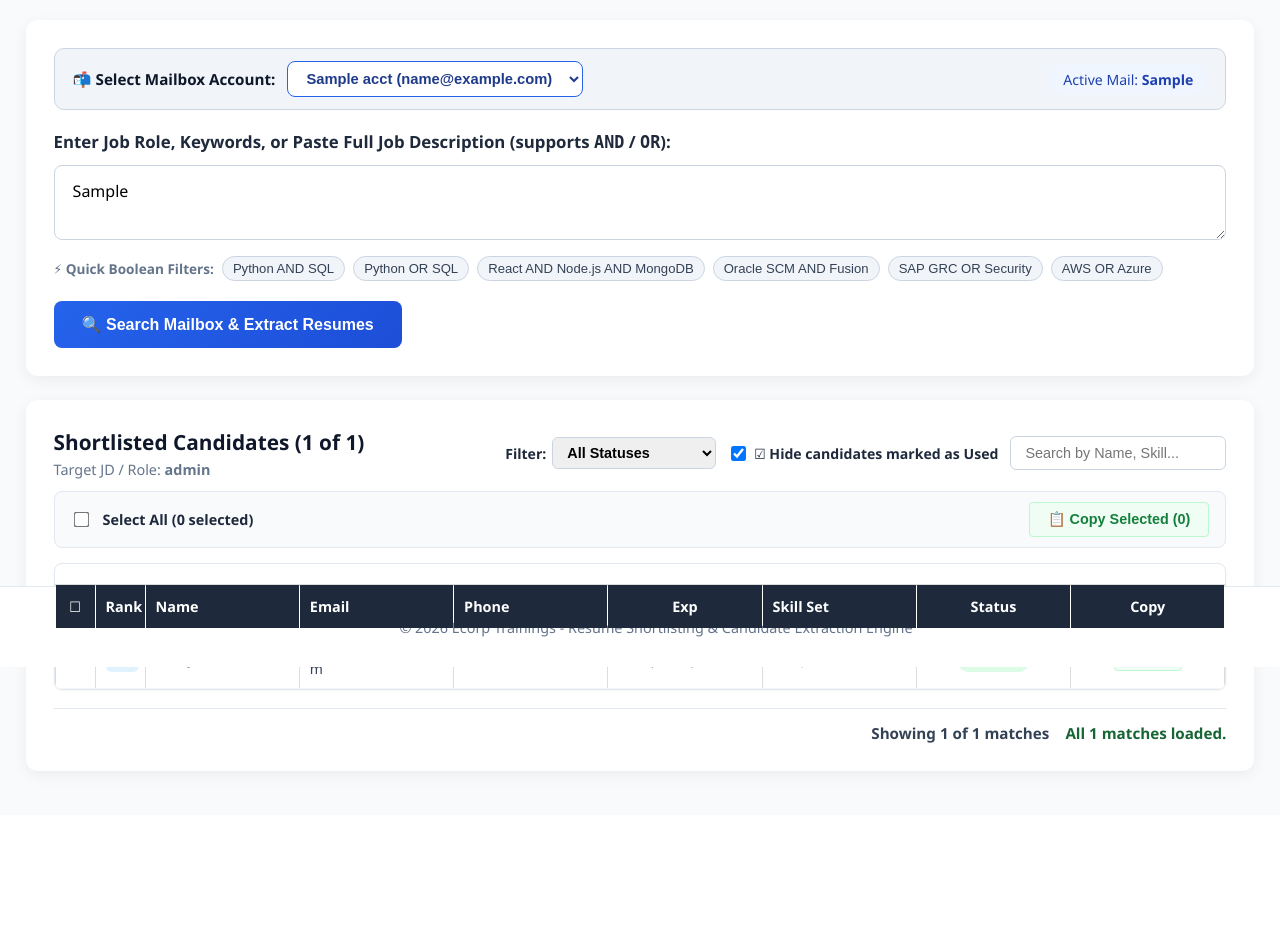
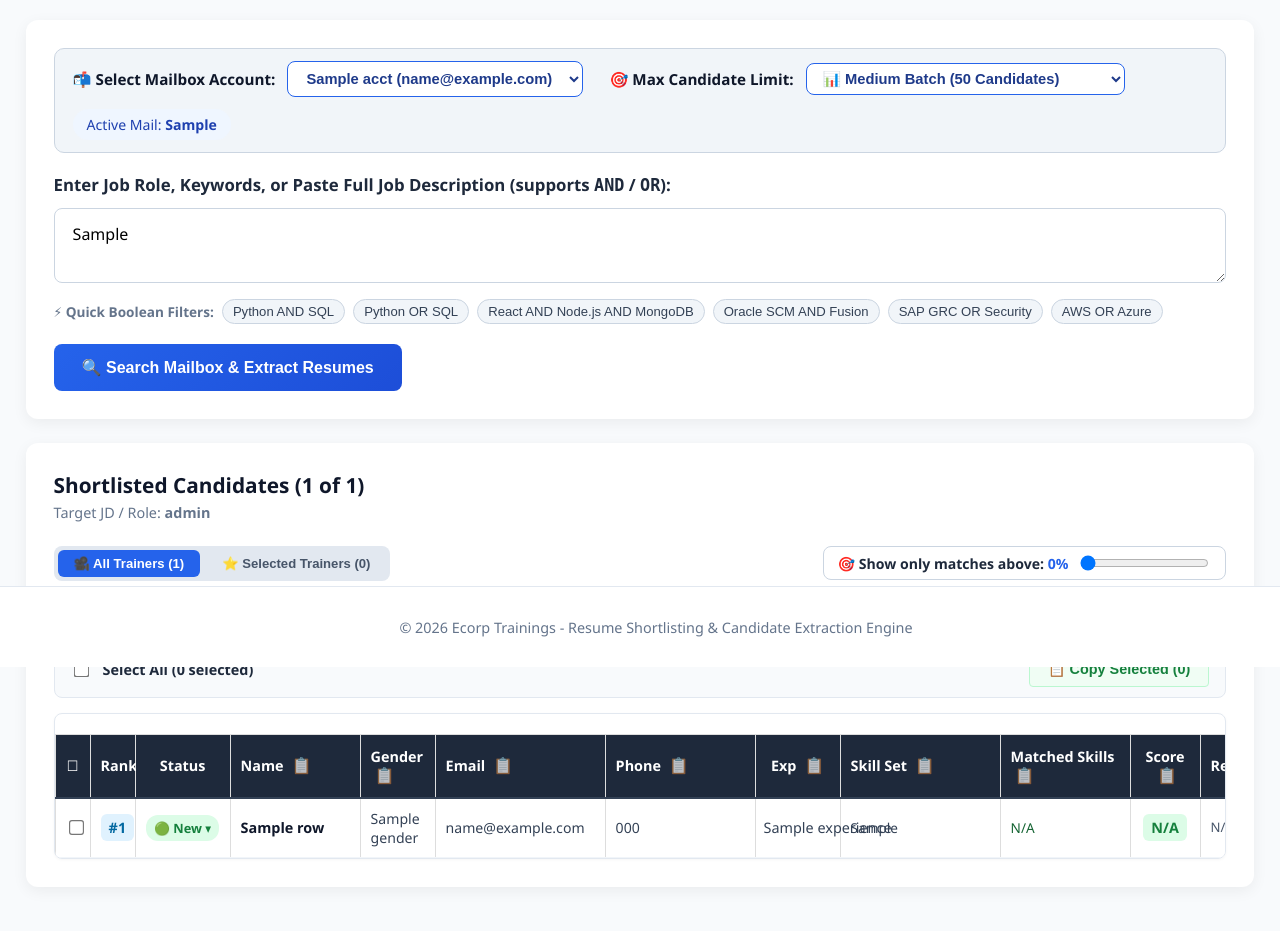
Before and after one commit to kumarecorp-debug/Resume-Shortlisting, a Flask app: template USA-Resume-Shortlisting-main/templates/process.jinja in a window 1280 px wide. Shown: the part 133-1064 px from the top of the page. Before the commit the page ends 910 px from the top, so only its background shows below. Run offline with Flask 3, Linux system fonts and the light colour scheme; the template is opened without the code that fills it: most values are stand-ins (such as "Sample title", 1, 10 or a date in 2020).

Commit message:
fix: restore max candidates limit dropdown, column copy icons, fix overlapping text, and resolve Gemini AI model errors

```diff
--- a/USA-Resume-Shortlisting-main/app.py
+++ b/USA-Resume-Shortlisting-main/app.py
@@ -234,7 +234,8 @@ def process():
                 page_size=25
             )
 
-        df = execute_full_candidate_search(job_query, selected_account, max_candidates=50)
+        max_candidates = int(request.form.get('max_candidates', 50))
+        df = execute_full_candidate_search(job_query, selected_account, max_candidates=max_candidates)
 
         if df.empty:
             flash(f'No candidate resumes found for "{job_query}" in mailbox {selected_account}. Try broader search terms.', 'error')
@@ -248,7 +249,7 @@ def process():
                 columns=[],
                 search_id=None,
                 total_matches=0,
-                page_size=25
+                max_candidates=max_candidates
             )
 
         # Attach persistent candidate status from Supabase
@@ -275,17 +276,12 @@ def process():
                 user_email=user_email,
                 mailbox_account=selected_account,
                 job_description=job_query,
-                batch_size=25,
+                batch_size=max_candidates,
                 results_count=total_matches,
                 candidates_seen=cand_list
             )
         except Exception as e_hist:
             logging.warning(f"Error saving search history: {e_hist}")
-
-        # Cache all records for pagination
-        db.cache_search_results(search_id, all_records)
-        page_size = 25
-        table_data = all_records[:page_size]
 
         return render_template(
             'process.jinja',
@@ -293,11 +289,11 @@ def process():
             job_role=job_query,
             selected_account=selected_account,
             available_accounts=available_accounts,
-            table_data=table_data,
+            table_data=all_records,
             columns=columns_order,
             search_id=search_id,
             total_matches=total_matches,
-            page_size=page_size
+            max_candidates=max_candidates
         )
 
     selected_account = request.args.get('account_email') or session.get('selected_account', default_account)
--- a/USA-Resume-Shortlisting-main/static/js/pagination.js
+++ b/USA-Resume-Shortlisting-main/static/js/pagination.js
@@ -27,13 +27,41 @@ document.addEventListener('DOMContentLoaded', function () {
         state.jobQuery = metaContainer.getAttribute('data-job-query') || '';
         state.mailbox = metaContainer.getAttribute('data-mailbox') || '';
         state.total = parseInt(metaContainer.getAttribute('data-total') || '0', 10);
-        state.offset = parseInt(metaContainer.getAttribute('data-offset') || '25', 10);
-        state.limit = parseInt(metaContainer.getAttribute('data-limit') || '25', 10);
     }
 
-    updatePaginationUI();
     applyTableFilters();
 });
+
+// ============================================================
+// COLUMN COPY FUNCTIONALITY
+// ============================================================
+function copyColumnData(columnName, cellIndex) {
+    const visibleRows = Array.from(document.querySelectorAll('#table-body tr'))
+        .filter(r => r.style.display !== 'none');
+
+    if (visibleRows.length === 0) {
+        showToast('⚠️ No visible rows to copy.', true);
+        return;
+    }
+
+    const values = visibleRows.map(row => {
+        const cell = row.cells[cellIndex - 1]; // 1-indexed to 0-indexed
+        return cell ? cell.textContent.trim() : '';
+    }).filter(val => val.length > 0 && val !== 'N/A');
+
+    if (values.length === 0) {
+        showToast(`⚠️ No ${columnName} data found to copy.`, true);
+        return;
+    }
+
+    const copyText = values.join('\n');
+    navigator.clipboard.writeText(copyText).then(() => {
+        showToast(`📋 Copied ${values.length} ${columnName} entries to clipboard!`, false);
+    }).catch(err => {
+        console.error('Column copy failed:', err);
+        showToast('❌ Failed to copy to clipboard.', true);
+    });
+}
 
 // ============================================================
 // PAGINATION ("LOAD MORE") LOGIC
@@ -433,12 +461,32 @@ function toggleSelectAll(masterCb) {
     onTrainerSelectChange();
 }
 
+let currentTab = 'all';
+
+function switchTrainerTab(tab) {
+    currentTab = tab;
+    const tabAll = document.getElementById('tab-all-trainers');
+    const tabSel = document.getElementById('tab-selected-trainers');
+
+    if (tab === 'all') {
+        if (tabAll) { tabAll.style.background = '#2563eb'; tabAll.style.color = '#ffffff'; }
+        if (tabSel) { tabSel.style.background = 'transparent'; tabSel.style.color = '#475569'; }
+    } else {
+        if (tabSel) { tabSel.style.background = '#2563eb'; tabSel.style.color = '#ffffff'; }
+        if (tabAll) { tabAll.style.background = 'transparent'; tabAll.style.color = '#475569'; }
+    }
+
+    applyTableFilters();
+}
+
 function onTrainerSelectChange() {
     const checked = document.querySelectorAll('.trainer-checkbox:checked');
     const badge = document.getElementById('selected-count-badge');
+    const tabBadge = document.getElementById('tab-selected-count');
     const copyBtn = document.getElementById('btn-copy-selected');
 
     if (badge) badge.textContent = checked.length;
+    if (tabBadge) tabBadge.textContent = checked.length;
     if (copyBtn) copyBtn.textContent = `📋 Copy Selected (${checked.length})`;
 }
 
@@ -446,6 +494,7 @@ function applyTableFilters() {
     const statusFilter = document.getElementById('status-filter-select')?.value || 'all';
     const hideUsed = document.getElementById('chk-hide-used')?.checked ?? true;
     const textFilter = document.getElementById('filter-box')?.value.toLowerCase().trim() || '';
+    const minScore = parseInt(document.getElementById('score-slider')?.value || '0', 10);
 
     const rows = document.querySelectorAll('#table-body tr');
     let visibleCount = 0;
@@ -453,9 +502,27 @@ function applyTableFilters() {
     rows.forEach(row => {
         const status = row.getAttribute('data-status') || 'new';
         const rowText = row.textContent.toLowerCase();
+        const cb = row.querySelector('.trainer-checkbox');
+        const isChecked = cb && cb.checked;
 
+        // Tab filter
+        let showByTab = true;
+        if (currentTab === 'selected' && !isChecked) {
+            showByTab = false;
+        }
+
+        // Score filter
+        let showByScore = true;
+        if (minScore > 0) {
+            const scoreText = row.cells[10] ? row.cells[10].textContent.replace(/[^\d]/g, '') : '';
+            const scoreVal = parseInt(scoreText || '0', 10);
+            if (scoreVal < minScore) {
+                showByScore = false;
+            }
+        }
+
+        // Status filter
         let showByStatus = true;
-
         if (hideUsed && status === 'used') {
             showByStatus = false;
         } else if (statusFilter === 'new' && status !== 'new') {
@@ -468,7 +535,7 @@ function applyTableFilters() {
 
         let showByText = !textFilter || rowText.includes(textFilter);
 
-        if (showByStatus && showByText) {
+        if (showByTab && showByScore && showByStatus && showByText) {
             row.style.display = '';
             visibleCount++;
         } else {
@@ -479,5 +546,47 @@ function applyTableFilters() {
     const visibleBadge = document.getElementById('visible-count');
     if (visibleBadge) visibleBadge.textContent = visibleCount;
 
-    onTrainerSelectChange();
+    const checked = document.querySelectorAll('.trainer-checkbox:checked');
+    const tabBadge = document.getElementById('tab-selected-count');
+    if (tabBadge) tabBadge.textContent = checked.length;
 }
+
+function downloadCSV() {
+    const visibleRows = Array.from(document.querySelectorAll('#table-body tr'))
+        .filter(r => r.style.display !== 'none');
+
+    if (visibleRows.length === 0) {
+        showToast('⚠️ No visible candidate rows to export.', true);
+        return;
+    }
+
+    const headers = ["Rank", "Status", "Name", "Gender", "Email", "Phone", "Experience", "Skill Set", "Matched Skills", "Match Score", "Match Reason"];
+    const csvLines = [headers.join(",")];
+
+    visibleRows.forEach(row => {
+        const rowData = [
+            `"${(row.cells[1]?.textContent.trim() || '').replace(/"/g, '""')}"`,
+            `"${(row.getAttribute('data-status') || '').replace(/"/g, '""')}"`,
+            `"${(row.cells[3]?.textContent.trim() || '').replace(/"/g, '""')}"`,
+            `"${(row.cells[4]?.textContent.trim() || '').replace(/"/g, '""')}"`,
+            `"${(row.cells[5]?.textContent.trim() || '').replace(/"/g, '""')}"`,
+            `"${(row.cells[6]?.textContent.trim() || '').replace(/"/g, '""')}"`,
+            `"${(row.cells[7]?.textContent.trim() || '').replace(/"/g, '""')}"`,
+            `"${(row.cells[8]?.textContent.trim() || '').replace(/"/g, '""')}"`,
+            `"${(row.cells[9]?.textContent.trim() || '').replace(/"/g, '""')}"`,
+            `"${(row.cells[10]?.textContent.trim() || '').replace(/"/g, '""')}"`,
+            `"${(row.cells[11]?.textContent.trim() || '').replace(/"/g, '""')}"`
+        ];
+        csvLines.push(rowData.join(","));
+    });
+
+    const csvBlob = new Blob([csvLines.join("\n")], { type: "text/csv;charset=utf-8;" });
+    const url = URL.createObjectURL(csvBlob);
+    const link = document.createElement("a");
+    link.setAttribute("href", url);
+    link.setAttribute("download", `Shortlisted_Candidates_${new Date().toISOString().slice(0,10)}.csv`);
+    document.body.appendChild(link);
+    link.click();
+    document.body.removeChild(link);
+    showToast(`📥 Exported ${visibleRows.length} candidates to CSV!`, false);
+}
--- a/USA-Resume-Shortlisting-main/templates/process.jinja
+++ b/USA-Resume-Shortlisting-main/templates/process.jinja
@@ -401,6 +401,14 @@
                             </option>
                         {% endfor %}
                     </select>
+
+                    <label for="max_candidates" style="margin-left: 14px;">🎯 Max Candidate Limit:</label>
+                    <select name="max_candidates" id="max_candidates" form="search-form" class="account-dropdown" style="padding: 6px 12px;">
+                        <option value="25" {% if max_candidates == 25 %}selected{% endif %}>⚡ Fast Batch (25 Candidates)</option>
+                        <option value="50" {% if max_candidates == 50 or not max_candidates %}selected{% endif %}>📊 Medium Batch (50 Candidates)</option>
+                        <option value="100" {% if max_candidates == 100 %}selected{% endif %}>🚀 Large Batch (100 Candidates)</option>
+                        <option value="200" {% if max_candidates == 200 %}selected{% endif %}>🔥 Full Scanning (All ~200 Candidates)</option>
+                    </select>
                 </div>
                 <div class="account-badge">
                     <span>Active Mail: <strong id="active-mail-label">{{ selected_account }}</strong></span>
@@ -464,17 +472,27 @@
                             </p>
                         {% endif %}
                     </div>
-                    <div style="display: flex; gap: 12px; align-items: center; flex-wrap: wrap;">
+
+                    <!-- Tabs, Slider & Filters Toolbar -->
+                    <div style="display: flex; gap: 12px; align-items: center; flex-wrap: wrap; width: 100%; justify-content: space-between; margin-top: 10px;">
+                        <div style="display: flex; gap: 6px; background: #e2e8f0; padding: 4px; border-radius: 8px;">
+                            <button type="button" id="tab-all-trainers" class="chip-btn" onclick="switchTrainerTab('all')" style="background: #2563eb; color: white; border: none; font-weight: 700; padding: 6px 16px; border-radius: 6px;">🎥 All Trainers ({{ table_data|length }})</button>
+                            <button type="button" id="tab-selected-trainers" class="chip-btn" onclick="switchTrainerTab('selected')" style="background: transparent; color: #475569; border: none; font-weight: 600; padding: 6px 16px; border-radius: 6px;">⭐ Selected Trainers (<span id="tab-selected-count">0</span>)</button>
+                        </div>
+
+                        <div class="slider-box" style="display: flex; align-items: center; gap: 10px; background: #ffffff; border: 1.5px solid #cbd5e1; padding: 6px 14px; border-radius: 8px;">
+                            <label for="score-slider" style="font-weight: 600; font-size: 0.88rem; color: #1e293b; white-space: nowrap;">🎯 Show only matches above: <span id="score-slider-val" style="color: #2563eb; font-weight: 700;">0%</span></label>
+                            <input type="range" id="score-slider" min="0" max="100" value="0" step="5" oninput="document.getElementById('score-slider-val').textContent = this.value + '%'; applyTableFilters();" style="cursor: pointer;">
+                        </div>
+
+                        <div style="display: flex; align-items: center; gap: 10px;">
                             <!-- Status Filter Dropdown -->
-                        <div style="display: flex; align-items: center; gap: 6px;">
-                            <label for="status-filter-select" style="font-weight: 600; font-size: 0.88rem; color: #1e293b; white-space: nowrap;">Filter:</label>
                             <select id="status-filter-select" onchange="applyTableFilters()" class="filter-input" style="padding: 6px 10px; font-weight: 600; cursor: pointer;">
                                 <option value="all">All Statuses</option>
                                 <option value="new">New Only 🟢</option>
                                 <option value="used">Used Only 🔵</option>
                                 <option value="not_used">Not Used Only 🟡</option>
                             </select>
-                        </div>
 
                             <!-- Hide Used Checkbox -->
                             <label style="display: inline-flex; align-items: center; gap: 6px; font-weight: 600; color: #1e293b; font-size: 0.88rem; cursor: pointer;">
@@ -482,12 +500,15 @@
                                 <span>☑ Hide candidates marked as Used</span>
                             </label>
 
-                        <input type="text" id="filter-box" class="filter-input" placeholder="Search by Name, Skill..." oninput="applyTableFilters()">
+                            <input type="text" id="filter-box" class="filter-input" placeholder="Search by Name, Skill..." oninput="applyTableFilters()" style="width: 200px;">
+
+                            <button type="button" class="btn-download" onclick="downloadCSV()" style="display: inline-flex; align-items: center; gap: 6px;">Download CSV 📥</button>
+                        </div>
                     </div>
                 </div>
 
                 <!-- Bulk Actions Toolbar -->
-                <div class="bulk-bar" style="display: flex; align-items: center; justify-content: space-between; flex-wrap: wrap; gap: 12px; background: #f8fafc; border: 1.5px solid #e2e8f0; padding: 10px 16px; border-radius: 8px; margin-bottom: 14px;">
+                <div class="bulk-bar" style="display: flex; align-items: center; justify-content: space-between; flex-wrap: wrap; gap: 12px; background: #f8fafc; border: 1.5px solid #e2e8f0; padding: 10px 16px; border-radius: 8px; margin-bottom: 14px; margin-top: 14px;">
                     <div style="display: flex; align-items: center; gap: 12px;">
                         <input type="checkbox" id="select-all-checkbox" onchange="toggleSelectAll(this)" title="Select All" style="cursor: pointer; transform: scale(1.2);">
                         <span style="font-weight: 700; color: #1e293b; font-size: 0.9rem;">Select All (<span id="selected-count-badge">0</span> selected)</span>
@@ -498,18 +519,22 @@
                 </div>
 
                 <div class="table-wrapper">
-                    <table class="results-table" id="results-table">
+                    <table class="results-table" id="results-table" style="min-width: 1250px;">
                         <thead>
                             <tr>
-                                <th style="text-align: center; width: 40px;">☐</th>
-                                <th style="text-align: center; width: 50px;">Rank</th>
-                                <th>Name</th>
-                                <th>Email</th>
-                                <th>Phone</th>
-                                <th style="text-align: center;">Exp</th>
-                                <th>Skill Set</th>
-                                <th style="text-align: center;">Status</th>
-                                <th style="text-align: center;">Copy</th>
+                                <th style="text-align: center; width: 35px;">☐</th>
+                                <th style="text-align: center; width: 45px;">Rank</th>
+                                <th style="text-align: center; width: 95px;">Status</th>
+                                <th style="width: 130px;">Name <button type="button" class="copy-btn" onclick="copyColumnData('Name', 4)" title="Copy all visible Names">📋</button></th>
+                                <th style="width: 75px;">Gender <button type="button" class="copy-btn" onclick="copyColumnData('Gender', 5)" title="Copy all visible Genders">📋</button></th>
+                                <th style="width: 170px;">Email <button type="button" class="copy-btn" onclick="copyColumnData('Email', 6)" title="Copy all visible Emails">📋</button></th>
+                                <th style="width: 150px;">Phone <button type="button" class="copy-btn" onclick="copyColumnData('Phone', 7)" title="Copy all visible Phone Numbers">📋</button></th>
+                                <th style="text-align: center; width: 85px;">Exp <button type="button" class="copy-btn" onclick="copyColumnData('Experience', 8)" title="Copy all visible Experience">📋</button></th>
+                                <th style="width: 160px;">Skill Set <button type="button" class="copy-btn" onclick="copyColumnData('Skill Set', 9)" title="Copy all visible Skill Sets">📋</button></th>
+                                <th style="width: 130px;">Matched Skills <button type="button" class="copy-btn" onclick="copyColumnData('Matched Skills', 10)" title="Copy all visible Matched Skills">📋</button></th>
+                                <th style="text-align: center; width: 70px;">Score <button type="button" class="copy-btn" onclick="copyColumnData('Match Score', 11)" title="Copy all visible Match Scores">📋</button></th>
+                                <th style="width: 150px;">Reason <button type="button" class="copy-btn" onclick="copyColumnData('Match Reason', 12)" title="Copy all visible Match Reasons">📋</button></th>
+                                <th style="text-align: center; width: 75px;">Copy</th>
                             </tr>
                         </thead>
                         <tbody id="table-body">
@@ -521,21 +546,6 @@
                                     </td>
                                     <td style="text-align: center;">
                                         <span class="tag-rank">#{{ row['Rank'] if 'Rank' in row else loop.index }}</span>
-                                    </td>
-                                    <td class="cand-name" style="font-weight: 600; color: #0f172a; word-break: break-word;">
-                                        {{ row['Name'] }}
-                                    </td>
-                                    <td class="cand-email" style="word-break: break-word; color: #334155; font-size: 0.88rem;">
-                                        {{ row['Email'] if row['Email'] else 'N/A' }}
-                                    </td>
-                                    <td class="cand-phone" style="white-space: nowrap; color: #334155; font-size: 0.88rem;">
-                                        {{ row['Phone'] if row['Phone'] else 'N/A' }}
-                                    </td>
-                                    <td style="text-align: center; white-space: nowrap; font-weight: 500;">
-                                        {{ row['Experience'] }}
-                                    </td>
-                                    <td style="font-size: 0.85rem; line-height: 1.35; color: #334155; word-break: break-word;">
-                                        {{ row['Skill Set'] }}
                                     </td>
                                     <td class="status-cell" style="text-align: center;">
                                         <div class="status-dropdown-wrapper" style="position: relative; display: inline-block;">
@@ -549,6 +559,33 @@
                                             </div>
                                         </div>
                                     </td>
+                                    <td class="cand-name" style="font-weight: 600; color: #0f172a; word-break: break-word;">
+                                        {{ row['Name'] }}
+                                    </td>
+                                    <td style="font-size: 0.88rem; color: #334155;">
+                                        {{ row['Gender'] if row['Gender'] else 'N/A' }}
+                                    </td>
+                                    <td class="cand-email" style="word-break: break-word; color: #334155; font-size: 0.88rem;">
+                                        {{ row['Email'] if row['Email'] else 'N/A' }}
+                                    </td>
+                                    <td class="cand-phone" style="padding-right: 12px; color: #334155; font-size: 0.88rem; word-break: break-word;">
+                                        {{ row['Phone'] if row['Phone'] else 'N/A' }}
+                                    </td>
+                                    <td style="text-align: center; padding-left: 8px; padding-right: 8px; white-space: nowrap; font-weight: 500;">
+                                        {{ row['Experience'] }}
+                                    </td>
+                                    <td style="font-size: 0.85rem; line-height: 1.35; color: #334155; word-break: break-word;">
+                                        {{ row['Skill Set'] }}
+                                    </td>
+                                    <td style="font-size: 0.85rem; line-height: 1.35; color: #166534; word-break: break-word;">
+                                        {{ row['Matched Skills'] if 'Matched Skills' in row else 'N/A' }}
+                                    </td>
+                                    <td style="text-align: center;">
+                                        <span class="tag-score">{{ row['Match Score'] if 'Match Score' in row else 'N/A' }}</span>
+                                    </td>
+                                    <td style="font-size: 0.82rem; line-height: 1.3; color: #475569; word-break: break-word;">
+                                        {{ row['Match Reason'] if 'Match Reason' in row else 'N/A' }}
+                                    </td>
                                     <td style="text-align: center;">
                                         <button type="button" class="btn-action-small btn-copy-action" onclick="copySingleCandidate(this)" title="Copy Candidate Info & Mark as Used">📋 Copy</button>
                                     </td>
@@ -558,17 +595,7 @@
                     </table>
                 </div>
 
-                <!-- Pagination Footer Bar (Below Table) -->
-                <div id="pagination-bar" style="display: flex; justify-content: flex-end; align-items: center; gap: 16px; margin-top: 18px; padding-top: 14px; border-top: 1.5px solid #e2e8f0; font-size: 0.95rem; font-weight: 600; color: #334155;">
-                    <span id="pagination-counter">Showing {{ table_data|length }} of {{ total_matches or table_data|length }} matches</span>
-                    <button type="button" id="btn-load-more" onclick="loadNextBatch()" class="btn-submit" style="padding: 8px 20px; font-size: 0.9rem; background: #2563eb; cursor: pointer; display: inline-flex; align-items: center; gap: 6px;">
-                        Load Next 25 →
-                    </button>
-                    <span id="pagination-finished" style="display: none; color: #166534; font-weight: 700;">All {{ total_matches or table_data|length }} matches loaded.</span>
-                </div>
-                <div id="load-more-error" style="display: none; text-align: right; color: #dc2626; margin-top: 6px; font-size: 0.88rem; font-weight: 600;">
-                    Could not load more candidates. <button type="button" onclick="loadNextBatch()" style="color: #2563eb; text-decoration: underline; background: none; border: none; cursor: pointer; font-weight: 700;">[Retry]</button>
-                </div>
+
             </div>
         {% elif job_query %}
             <div class="card" style="text-align: center; padding: 40px;">
```
Also changed, not shown: USA-Resume-Shortlisting-main/RS_Project.py (+47 -43 lines). Lines whose indentation alone changed are shown as unchanged.
